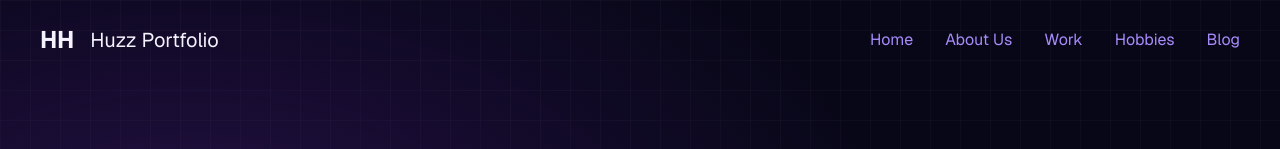
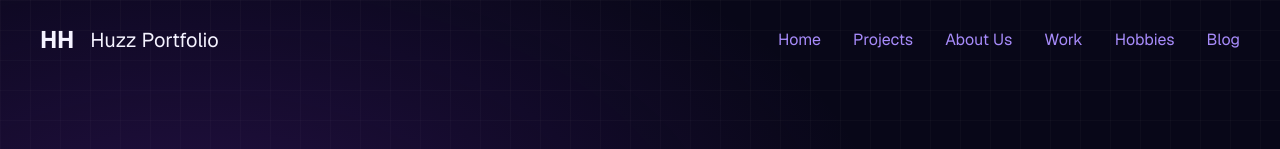
Before and after one commit to HHafeez-Engineering/engineering-portfolio, a Next.js app: page / in a window 1280 px wide. Shown: the top 149 px of the page. Built offline with nearby package versions, Linux system fonts and the light colour scheme.

Commit message:
Projects page

```diff
--- a/app/home.js
+++ b/app/home.js
@@ -20,6 +20,7 @@ export default function Home() {
         {/* Right side */}
         <div className="flex gap-8">
           <a href="#home">Home</a>
+          <a href="#projects>">Projects</a>
           <a href="#about">About Us</a>
           <a href="#work">Work</a>
           <a href="#Hobbies">Hobbies</a>
```
